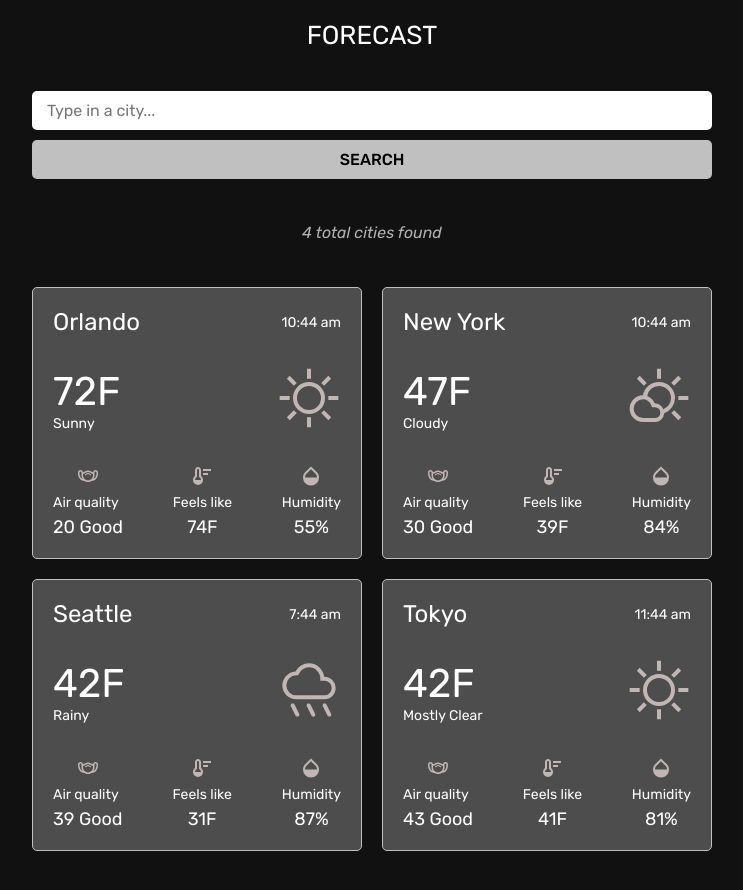
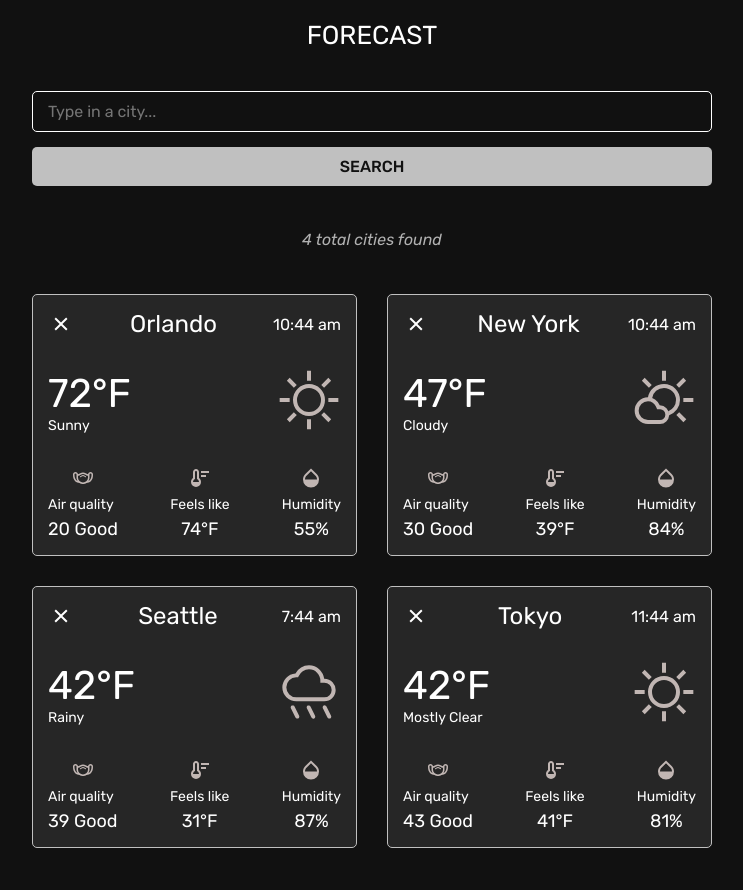
Before and after one commit to alexismgjackson-github/weather, a React (Vite) app: page / in a window 1280 px wide. Shown: the top 890 px of the page, without its empty margins (268-1011 px from the left). Built offline with nearby package versions, Linux system fonts and the light colour scheme.

Commit message:
update main, icons and css

```diff
--- a/components/Layout/Main.css
+++ b/components/Layout/Main.css
@@ -1,12 +1,12 @@
 main {
   display: grid;
   gap: 4rem;
-  padding: 2rem;
+  padding: 2rem 2rem 6rem 2rem;
 }
 
 .city-input-form {
   display: grid;
-  gap: 1rem;
+  gap: 1.5rem;
 }
 
 .forecast-list-container {
@@ -22,7 +22,7 @@ main {
 
 .forecast-list {
   display: grid;
-  gap: 2rem;
+  gap: 3rem;
 }
 
 .forecast-card {
@@ -31,7 +31,7 @@ main {
   border-radius: 0.5rem;
   display: grid;
   gap: 3rem;
-  padding: 2rem;
+  padding: 1.5rem;
 }
 
 .forecast-header,
@@ -41,12 +41,26 @@ main {
   justify-content: space-between;
 }
 
+.remove-forecast-btn {
+  align-items: center;
+  background-color: inherit;
+  display: flex;
+  height: 2.6rem;
+  padding: 0;
+  width: 2.6rem;
+}
+
+.remove-icon {
+  height: 2.6rem;
+  width: 2.6rem;
+}
+
 .city-name {
   font-size: 2.4rem;
 }
 
 .city-time {
-  font-size: 1.4rem;
+  font-size: 1.6rem;
 }
 
 .forecast-primary-temperature-and-description {
@@ -119,7 +133,7 @@ main {
 /* Large devices (laptops/desktops, 992px and up) */
 @media only screen and (min-width: 992px) {
   main {
-    padding: 2rem 30rem;
+    padding: 2rem 30rem 6rem 30rem;
   }
   .forecast-list {
     grid-template-columns: 1fr 1fr;
--- a/components/Layout/Main.jsx
+++ b/components/Layout/Main.jsx
@@ -27,12 +27,22 @@ export default function Main() {
           <ul className="forecast-list">
             <li className="forecast-card">
               <div className="forecast-header">
+                <button
+                  className="remove-forecast-btn"
+                  aria-label="Remove this city forecast"
+                >
+                  <img
+                    className="remove-icon"
+                    src="assets/icons/remove.svg"
+                    alt="Remove icon"
+                  />
+                </button>
                 <span className="city-name">Orlando</span>
                 <span className="city-time">10:44 am</span>
               </div>
               <div className="forecast-primary">
                 <div className="forecast-primary-temperature-and-description">
-                  <span className="forecast-temperature">72F</span>
+                  <span className="forecast-temperature">72&deg;F</span>
                   <span className="forecast-description">Sunny</span>
                 </div>
                 <span className="forecast-condition">
@@ -64,7 +74,7 @@ export default function Main() {
                     />
                   </div>
                   <span className="feels-like-text">Feels like</span>
-                  <div className="feels-like-temperature">74F</div>
+                  <div className="feels-like-temperature">74&deg;F</div>
                 </div>
                 <div className="humidity-container">
                   <div className="humidity">
@@ -81,12 +91,22 @@ export default function Main() {
             </li>
             <li className="forecast-card">
               <div className="forecast-header">
+                <button
+                  className="remove-forecast-btn"
+                  aria-label="Remove this city forecast"
+                >
+                  <img
+                    className="remove-icon"
+                    src="assets/icons/remove.svg"
+                    alt="Remove icon"
+                  />
+                </button>
                 <span className="city-name">New York</span>
                 <span className="city-time">10:44 am</span>
               </div>
               <div className="forecast-primary">
                 <div className="forecast-primary-temperature-and-description">
-                  <span className="forecast-temperature">47F</span>
+                  <span className="forecast-temperature">47&deg;F</span>
                   <span className="forecast-description">Cloudy</span>
                 </div>
                 <span className="forecast-condition">
@@ -118,7 +138,7 @@ export default function Main() {
                     />
                   </div>
                   <span className="feels-like-text">Feels like</span>
-                  <div className="feels-like-temperature">39F</div>
+                  <div className="feels-like-temperature">39&deg;F</div>
                 </div>
                 <div className="humidity-container">
                   <div className="humidity">
@@ -135,12 +155,22 @@ export default function Main() {
             </li>
             <li className="forecast-card">
               <div className="forecast-header">
+                <button
+                  className="remove-forecast-btn"
+                  aria-label="Remove this city forecast"
+                >
+                  <img
+                    className="remove-icon"
+                    src="assets/icons/remove.svg"
+                    alt="Remove icon"
+                  />
+                </button>
                 <span className="city-name">Seattle</span>
                 <span className="city-time">7:44 am</span>
               </div>
               <div className="forecast-primary">
                 <div className="forecast-primary-temperature-and-description">
-                  <span className="forecast-temperature">42F</span>
+                  <span className="forecast-temperature">42&deg;F</span>
                   <span className="forecast-description">Rainy</span>
                 </div>
                 <span className="forecast-condition">
@@ -172,7 +202,7 @@ export default function Main() {
                     />
                   </div>
                   <span className="feels-like-text">Feels like</span>
-                  <div className="feels-like-temperature">31F</div>
+                  <div className="feels-like-temperature">31&deg;F</div>
                 </div>
                 <div className="humidity-container">
                   <div className="humidity">
@@ -189,12 +219,22 @@ export default function Main() {
             </li>
             <li className="forecast-card">
               <div className="forecast-header">
+                <button
+                  className="remove-forecast-btn"
+                  aria-label="Remove this city forecast"
+                >
+                  <img
+                    className="remove-icon"
+                    src="assets/icons/remove.svg"
+                    alt="Remove icon"
+                  />
+                </button>
                 <span className="city-name">Tokyo</span>
                 <span className="city-time">11:44 am</span>
               </div>
               <div className="forecast-primary">
                 <div className="forecast-primary-temperature-and-description">
-                  <span className="forecast-temperature">42F</span>
+                  <span className="forecast-temperature">42&deg;F</span>
                   <span className="forecast-description">Mostly Clear</span>
                 </div>
                 <span className="forecast-condition">
@@ -226,7 +266,7 @@ export default function Main() {
                     />
                   </div>
                   <span className="feels-like-text">Feels like</span>
-                  <div className="feels-like-temperature">41F</div>
+                  <div className="feels-like-temperature">41&deg;F</div>
                 </div>
                 <div className="humidity-container">
                   <div className="humidity">
--- a/index.css
+++ b/index.css
@@ -2,7 +2,7 @@
   --font-primary: "Rubik", sans-serif;
   --color-extralight: #fff;
   --color-light: #c0c0c0;
-  --color-medium: #4d4d4d;
+  --color-medium: hsl(0, 0%, 15%);
   --color-bold: #111111;
   --color-error: #ff0000;
 }
@@ -69,18 +69,21 @@ button {
 }
 
 input {
-  color: var(--color-bold);
+  background-color: var(--color-bold);
+  border: 1px solid var(--color-extralight);
+  color: var(--color-extralight);
 }
 
 button {
   background-color: var(--color-light);
+  color: var(--color-bold);
   font-weight: 500;
   text-transform: uppercase;
 }
 
 button:hover {
   cursor: pointer;
-  opacity: 0.75;
+  opacity: 0.5;
 }
 
 p {
```
Also changed, not shown: public/assets/icons/remove.svg (added).
